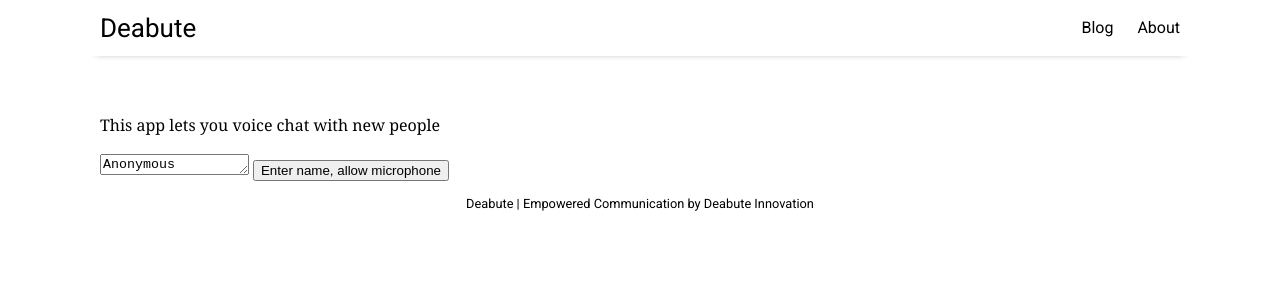
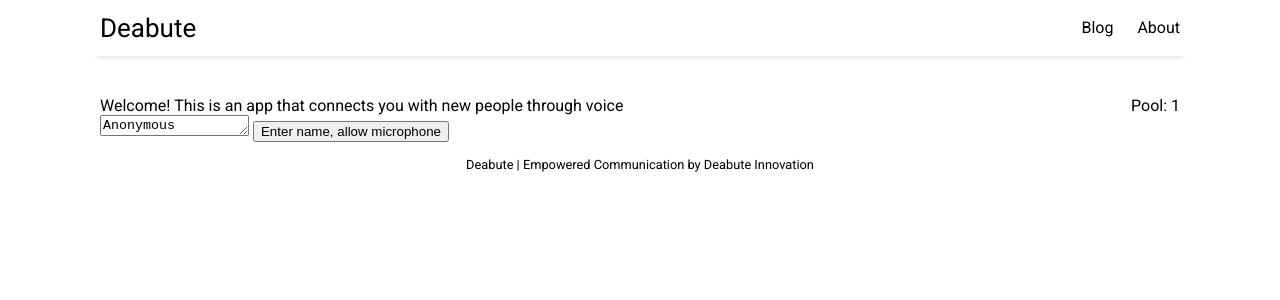
Before and after one commit to Deabute/deabute.com, a Jekyll site: the page built from chat.html, in a window 1280 px wide. Shown: the top 300 px of the page. Built offline with Jekyll 4.4.1, drawn with Linux system fonts in a browser that asks for light colours; nearby versions of some CDN libraries.

Commit message:
show how many peers can potentially be connected

```diff
--- a/assets/js/chat.js
+++ b/assets/js/chat.js
@@ -103,6 +103,8 @@ var ws = {
             rtc.peer.setRemoteDescription(req.sdp);
         } else if(req.type === 'ice'){
             rtc.peer.addIceCandidate(req.canidate);
+        } else if(req.type === 'pool'){
+            pool.increment(req.count);
         } else if(req.type === 'nomatch'){
             app.showConnect();
             app.discription.innerHTML = 'no soup for you';
@@ -118,6 +120,15 @@ var ws = {
             console.log('disconnect issue');
             return false;
         }
+    }
+};
+
+var pool = {
+    display: document.getElementById('pool'),
+    count: 1, // assume peer is counted in pool
+    increment: function(amount){
+        pool.count = pool.count + amount;
+        pool.display.innerHTML = pool.count;
     }
 };
 
--- a/chat.html
+++ b/chat.html
@@ -3,7 +3,12 @@ layout: page
 title:
 ---
 
-<p id="discription">This app lets you voice chat with new people</p>
+<span id="discription" style="float:left">Welcome! This is an app that connects you with new people through voice</span>
+<span style="float:right">
+    <label for="pool">Pool:</label>
+    <span name="pool" id="pool">1</span>
+</span>
+<br>
 <span id="rawObject"></span>
 <form id="promptForm" hidden>
     <p id="promptFeild"></p>
```
